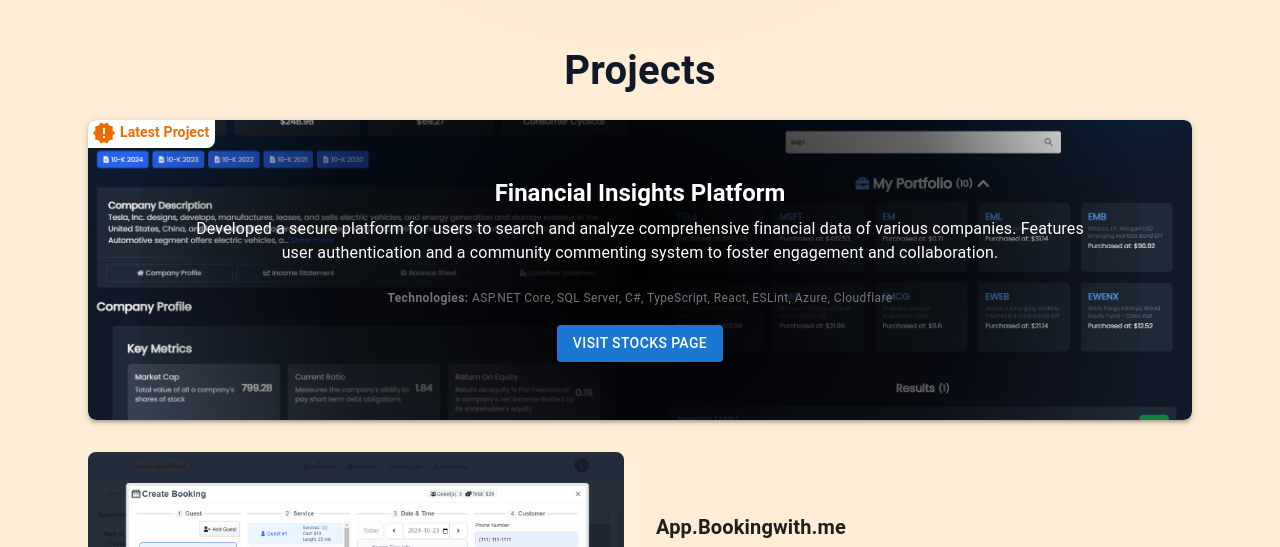
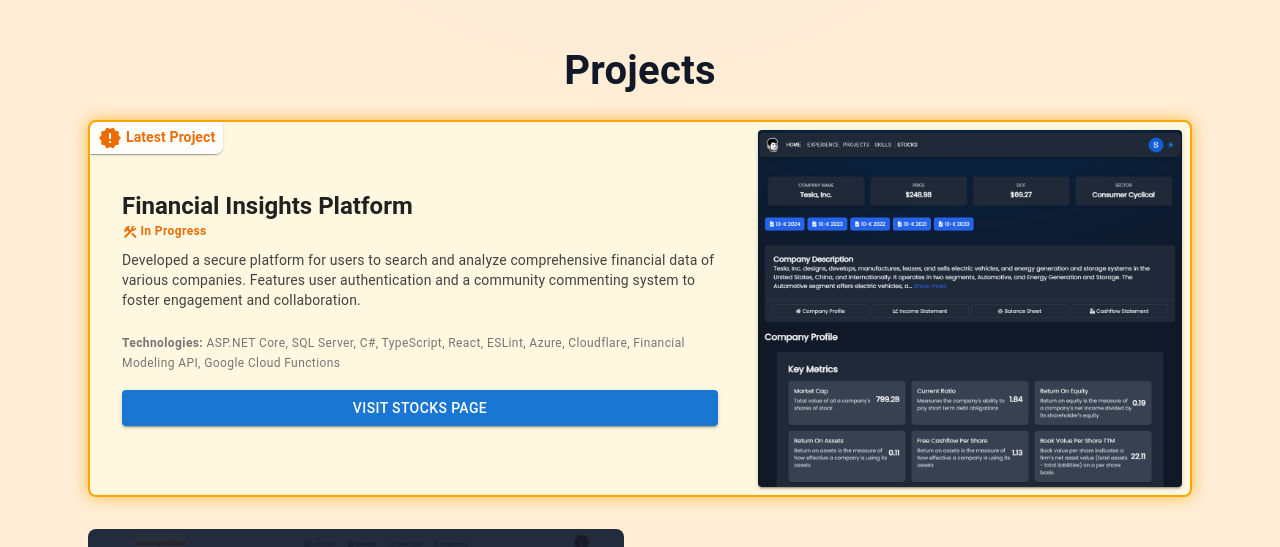
Before and after one commit to Roba-Geleta/frontend, a React (Vite) app: page / in a window 1280 px wide. Shown: the part 1330-1877 px from the top of the page. Built offline with nearby package versions, Linux system fonts and the light colour scheme; no server answers.

Commit message:
update styling for latest project, just a personal preference change, add inprogress indicator

```diff
--- a/src/Components/UserProfile/UserProfile.tsx
+++ b/src/Components/UserProfile/UserProfile.tsx
@@ -26,6 +26,7 @@ import CodeIcon from "@mui/icons-material/Code";
 import BuildIcon from "@mui/icons-material/Build";
 import SpeedIcon from "@mui/icons-material/Speed";
 import Settings from "@mui/icons-material/Settings";
+import ConstructionIcon from "@mui/icons-material/Construction";
 import { ThemeContext } from "../../Context/ThemeContext";
 import Roba from "../../assets/Roba.webp";
 // Experience Images
@@ -209,6 +210,8 @@ export default function UserProfile() {
       "ESLint",
       "Azure",
       "Cloudflare",
+      "Financial Modeling API",
+      "Google Cloud Functions",
     ],
     images: [StocksImage1, StocksImage2],
     link: "/stocks",
@@ -602,30 +605,35 @@ export default function UserProfile() {
             sx={{
               position: "relative",
               display: "flex",
-              flexDirection: { xs: "column", md: "row" },
+              flexDirection: { xs: "column-reverse", md: "row" },
               width: "100%",
               maxWidth: 1200,
-              height: { xs: "auto", md: 300 },
               borderRadius: 2,
               overflow: "hidden",
-              boxShadow: 3,
+              boxShadow:
+                mode === "dark"
+                  ? "0 0 15px rgba(255, 215, 0, 0.7)" // Enhanced shadow for dark mode
+                  : "0 0 15px rgba(255, 165, 0, 0.7)", // Enhanced shadow for light mode
+              border: `2px solid ${mode === "dark" ? "#FFD700" : "#FFA500"}`, // Gold for dark mode, orange for light mode
               mb: 4,
-              backgroundColor: mode === "dark" ? "grey.900" : "grey.100",
+              backgroundColor: mode === "dark" ? "#2c2c2c" : "#fff8e1", // Slightly highlighted background
+              padding: { xs: 2, md: 0 }, // Padding on small screens
             }}
           >
             {/* "Latest Project" Label */}
             <Box
               sx={{
                 position: "absolute",
-                top: -2,
-                left: -2,
+                top: 0,
+                left: 0,
                 display: "flex",
                 alignItems: "center",
-                backgroundColor: "rgba(255, 255, 255, 1)", // Added semi-transparent background for better visibility
-                padding: "3px 6px",
+                backgroundColor: "rgba(255, 255, 255, 0.9)", // Semi-transparent background for visibility
+                padding: "4px 8px",
                 zIndex: 2,
+                boxShadow: 1,
               }}
-              className=" rounded-tl-lg rounded-br-lg"
+              className="rounded-tl-lg rounded-br-lg"
             >
               <NewReleasesIcon sx={{ color: "warning.main", mr: 0.5 }} />
               <Typography
@@ -639,81 +647,15 @@ export default function UserProfile() {
               </Typography>
             </Box>
 
-            {/* Images Section */}
+            {/* Content Section */}
             <Box
               sx={{
                 display: "flex",
-                width: "100%",
-                height: "100%",
-                flexDirection: { xs: "column", md: "row" },
-              }}
-            >
-              {/* First Image */}
-              <Box
-                component="img"
-                src={latestProject.images[0]}
-                alt="Stocks Project Screenshot 1"
-                sx={{
-                  width: { xs: "100%", md: "50%" },
-                  height: { xs: 200, md: "100%" },
-                  objectFit: "cover",
-                  borderBottomLeftRadius: { xs: "0", md: "0.5rem" },
-                  borderTopLeftRadius: "0.5rem",
-                  borderTopRightRadius: { xs: "0.5rem", md: "0" },
-                }}
-                className="border-gray-300 dark:border-gray-500"
-              />
-              {/* Second Image */}
-              <Box
-                component="img"
-                src={latestProject.images[1]}
-                alt="Stocks Project Screenshot 2"
-                sx={{
-                  width: { xs: "100%", md: "50%" },
-                  height: { xs: 200, md: "100%" },
-                  objectFit: "cover",
-                  borderTopRightRadius: { xs: "0", md: "0.5rem" },
-                  borderBottomRightRadius: "0.5rem",
-                  borderBottomLeftRadius: { xs: "0.5rem", md: "0" },
-                }}
-                className=" border-gray-300 dark:border-gray-500 "
-              />
-            </Box>
-
-            {/* Overlay Box */}
-            <Box
-              sx={{
-                position: "absolute",
-                top: 0,
-                left: 0,
-                width: "100%",
-                height: "100%",
-                display: "flex",
-                alignItems: "center",
+                flexDirection: "column",
                 justifyContent: "center",
-                color: "common.white",
-                textAlign: "center",
-              }}
-            >
-              <Box
-                sx={{
-                  background: `radial-gradient(
-                    circle at center,
-                    rgba(0, 0, 0, 0.95) 0%,
-                    rgba(0, 0, 0, 0.85) 20%,
-                    rgba(0, 0, 0, 0.7) 40%,
-                    rgba(0, 0, 0, 0.6) 60%,
-                    rgba(0, 0, 0, 0.3) 80%,
-                    rgba(0, 0, 0, 0) 100%
-                  )`,
-                  display: "flex",
-                  flexDirection: "column",
-                  alignItems: "center",
-                  justifyContent: "center",
-                  padding: 6,
-                  maxWidth: 1000,
-                  width: "100%",
-                  height: "100%",
+                width: { xs: "100%", md: "60%" },
+                padding: { xs: 2, md: 4 }, // Added padding for better spacing
+                textAlign: { xs: "center", md: "left" },
               }}
             >
               <Typography
@@ -721,11 +663,36 @@ export default function UserProfile() {
                 sx={{
                   fontWeight: "bold",
                   mb: 1,
+                  color: mode === "dark" ? "grey.100" : "grey.900",
                 }}
               >
                 {latestProject.title}
+                {/* "In Progress" Indicator */}
+                <Box
+                  sx={{
+                    display: "flex",
+                    alignItems: "center",
+                    justifyContent: { xs: "center", md: "flex-start" },
+                  }}
+                >
+                  <ConstructionIcon
+                    sx={{ color: "warning.main", fontSize: "1rem", mr: 0.3 }}
+                  />
+                  <Typography
+                    variant="caption"
+                    sx={{
+                      color: "warning.main",
+                      fontWeight: "bold",
+                    }}
+                  >
+                    In Progress
                   </Typography>
-                <Typography variant="body1" sx={{ mb: 2 }}>
+                </Box>
+              </Typography>
+              <Typography
+                variant="body2"
+                sx={{ mb: 2, color: mode === "dark" ? "grey.300" : "grey.800" }}
+              >
                 {latestProject.description}
               </Typography>
               {/* Technologies Section */}
@@ -750,8 +717,33 @@ export default function UserProfile() {
                 Visit Stocks Page
               </Button>
             </Box>
+
+            {/* Image Section */}
+            <Box
+              sx={{
+                width: { xs: "100%", md: "40%" },
+                display: "flex",
+                justifyContent: "center",
+                alignItems: "center",
+                padding: { xs: 2, md: 1 }, // Padding to create space around the image
+                order: { xs: 1, md: 2 }, // Image second on large screens
+              }}
+            >
+              <Box
+                component="img"
+                src={latestProject.images[0]}
+                alt="Stocks Project Screenshot"
+                sx={{
+                  width: { xs: "100%", md: "100%" },
+                  height: "auto",
+                  objectFit: "cover",
+                  borderRadius: 1,
+                  boxShadow: 2,
+                }}
+              />
             </Box>
           </Box>
+
           <Box sx={{ mt: 2 }}>{projectsSlides}</Box>
         </Box>
         {/* Technical Skills Carousel at the Bottom */}
```
Lines whose indentation alone changed are shown as unchanged.
